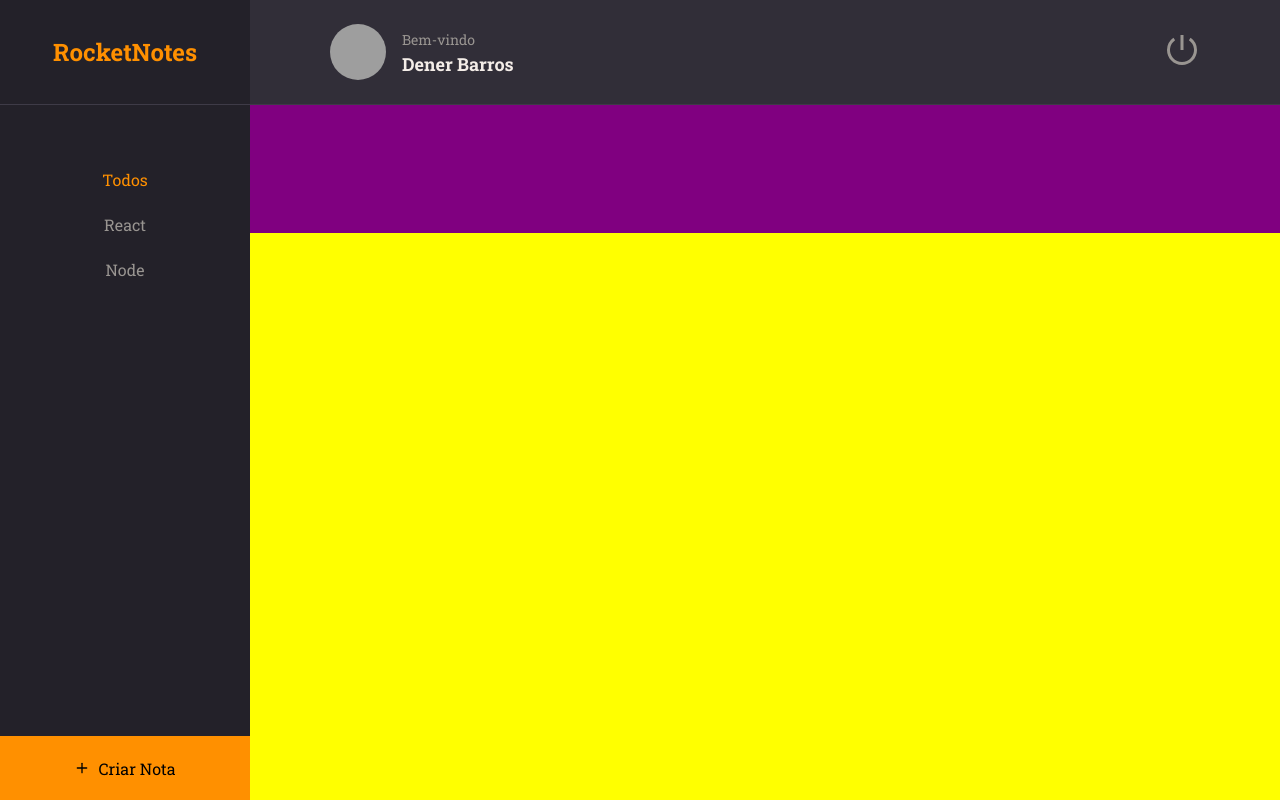
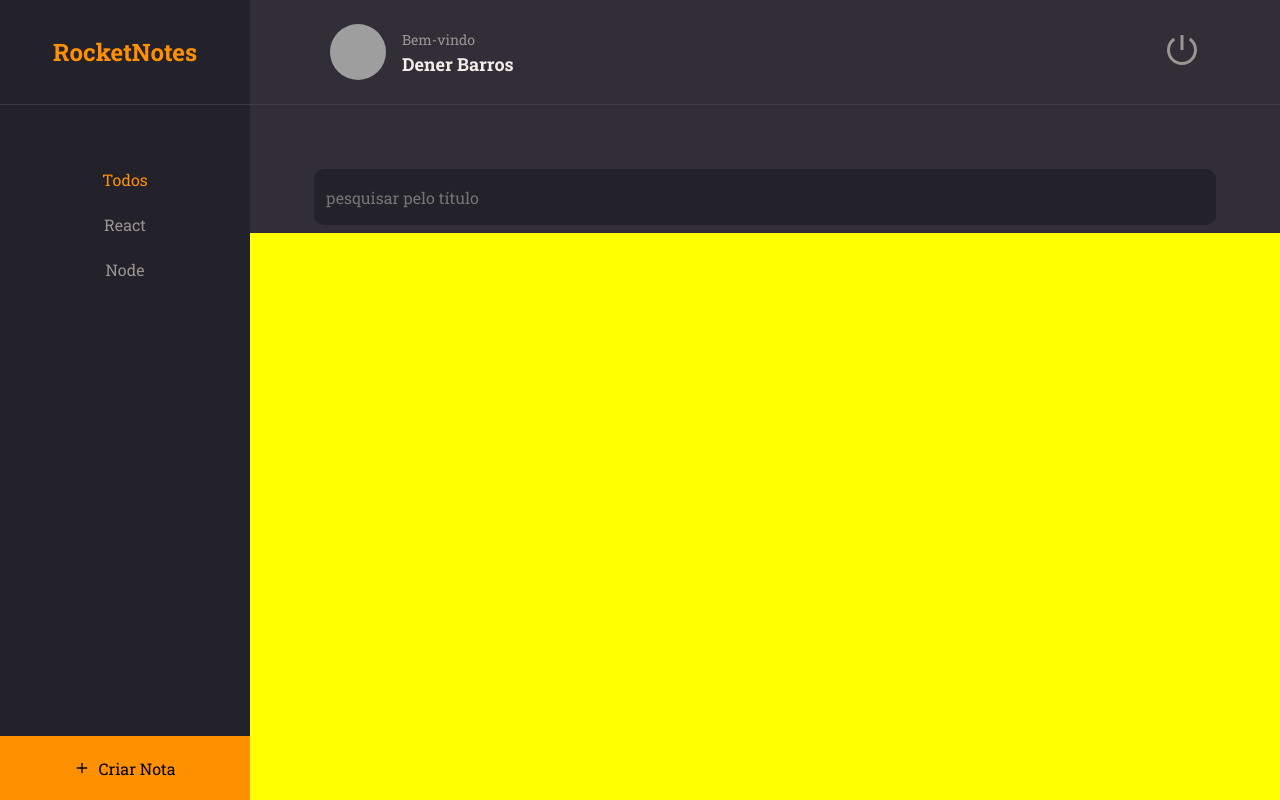
Before and after one commit to DenerBarros/rocketNotes, a React (Vite) app: page / in a window 1280 px wide. Built offline with nearby package versions, Linux system fonts and the light colour scheme; grey boxes are pictures that could not be loaded.

Commit message:
Criado o componente search e estilizado

```diff
--- /dev/null
+++ b/src/components/Input/index.jsx
@@ -0,0 +1,11 @@
+import { Container } from './styles';
+
+export function Input({icon: Icon, ...rest}) {
+    return (
+
+        <Container>
+            {Icon && <Icon  size={20} />}
+            <input {...rest} />
+        </Container>
+    );
+}
--- /dev/null
+++ b/src/components/Input/styles.js
@@ -0,0 +1,33 @@
+import styled from 'styled-components';
+
+export const Container = styled.div`
+    width: 100%;
+    display: flex;
+    align-items: center;
+
+    background-color: ${({ theme }) => theme.COLORS.BACKGROUND_900};
+    color: ${({ theme }) => theme.COLORS.GRAY_300};
+
+    margin-bottom: 8px;
+    border-radius: 10px;
+
+    > input {
+        height: 56px;
+        width: 100%;
+
+        padding: 12px;
+        color: ${({ theme }) => theme.COLORS.WHITE};
+
+        background: transparent;
+        border: 0;
+
+        &:placeholder {
+            color: ${({ theme }) => theme.COLORS.GRAY_300};
+        }
+
+    }
+
+    > svg {
+            margin-left: 16px;
+        }
+`;
--- a/src/pages/Home/index.jsx
+++ b/src/pages/Home/index.jsx
@@ -2,6 +2,7 @@ import { FiPlus } from 'react-icons/fi';
 import { Container, Brand, Menu, Search, Content, NewNote } from './styles'
 
 import { Header } from '../../components/Header';
+import { Input } from '../../components/Input';
 import { ButtonText } from '../../components/ButtonText';
 
 export function Home() {
@@ -22,7 +23,7 @@ export function Home() {
             </Menu>
 
             <Search>
-
+                <Input placeholder="pesquisar pelo título"/>
             </Search>
 
             <Content>
--- a/src/pages/Home/styles.js
+++ b/src/pages/Home/styles.js
@@ -49,7 +49,8 @@ export const Menu = styled.ul`
 
 export const Search = styled.div`
     grid-area: search;
-    background: purple;
+    padding: 64px 64px 0;
+
 `;
 
 export const Content = styled.div`
```
